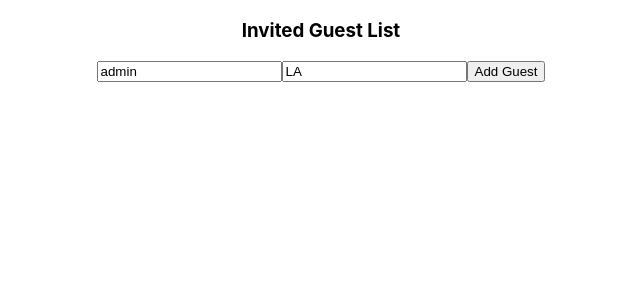
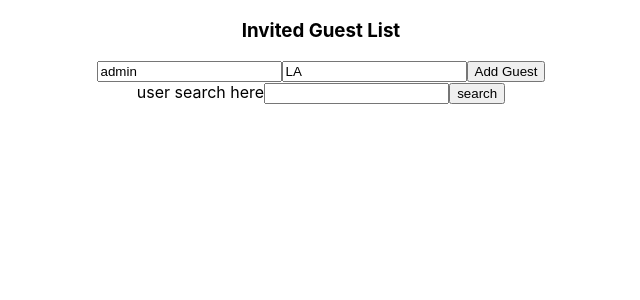
Before and after one commit to nltr2/LearningReact, a React (Create React App) app in the folder myapp/: page / in a window 1280 px wide. Shown: the top 300 px of the page, without its empty margins (319-959 px from the left). Built offline with nearby package versions, Linux system fonts and the light colour scheme.

Commit message:
search user

```diff
--- a/myapp/src/components/MainApp.tsx
+++ b/myapp/src/components/MainApp.tsx
@@ -4,6 +4,7 @@
 import GuestList from "./GuestList";
 import Header from "./Header";
 import Parent from "./parent";
+import UserSearch from "./UserSearch";
 
 function MainApp(){
     return (
@@ -15,6 +16,7 @@
 
             <Footer/> */}
             <GuestList></GuestList>
+            <UserSearch/>
         </div>
 
     )
--- /dev/null
+++ b/myapp/src/components/UserSearch.tsx
@@ -0,0 +1,38 @@
+import React, { useState } from "react";
+
+const guests=[
+    {name:"na",age:30},
+    {name:"Shyam",age:35},
+    {name:"Ram",age:40},
+    {name:"admin",age:45},
+]
+interface GuestProp{
+    name:string,
+    age:number
+}
+const UserSearch:React.FC=() =>{
+    const [name,setName]=useState('');
+   /*  const [found,setFound]=useState<GuestProp|undefined>(); */
+   const [user ,setUser]= useState<{name:string,age:number} | undefined>()
+
+    const onCLick=() =>{
+        const foundUser =guests.find((user) =>{
+                return user.name == name
+        });
+        console.log(foundUser);
+        setUser(foundUser);
+    }
+    return <div>
+        user search here
+        <input type="text" value={name} onChange={e=>setName(e.target.value)} />
+        <button onClick={onCLick}>search</button>
+
+        <div>
+    {user && user.name}
+    {user && user.age}
+</div>
+
+        </div>
+}
+
+export default UserSearch;
```
